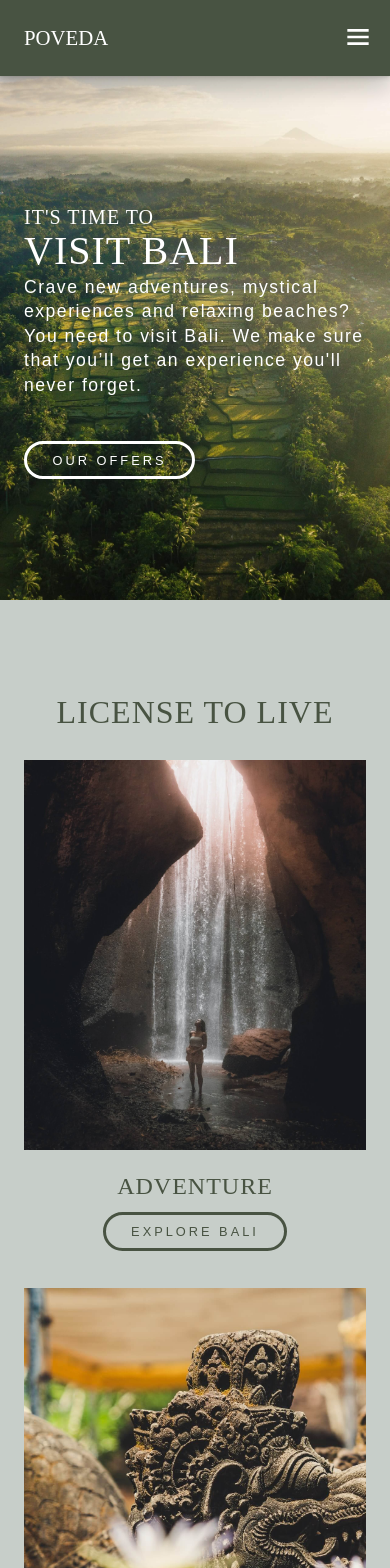
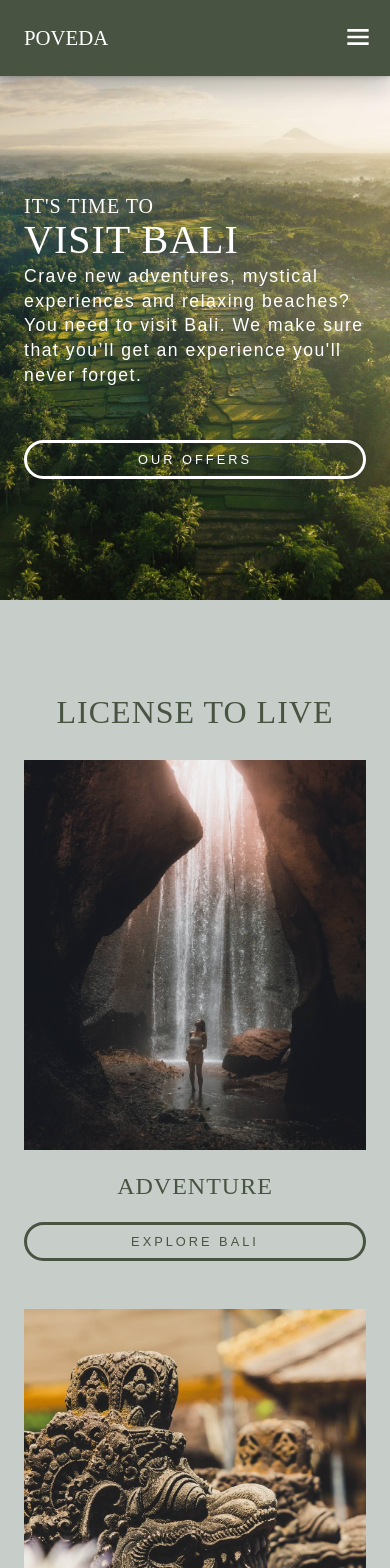
Before and after one commit to SutheeDev/react-poveda, a React (Vite) app in the folder client/: page / in a window 390 px wide. Shown: the top 1568 px of the page. Built offline with nearby package versions, Linux system fonts and the light colour scheme.

Commit message:
refactored all Button to be block display at small screen

```diff
--- a/client/src/components/Article.jsx
+++ b/client/src/components/Article.jsx
@@ -81,7 +81,7 @@ const Wrapper = styled.article`
     line-height: 1.8;
     letter-spacing: 2px;
   }
-  .btn {
+  /* .btn {
     display: block;
     text-align: center;
   }
@@ -89,7 +89,7 @@ const Wrapper = styled.article`
     .btn {
       display: inline;
     }
-  }
+  } */
   @media screen and (min-width: 950px) {
     padding: 0 0;
     .img-title {
--- a/client/src/components/Button.jsx
+++ b/client/src/components/Button.jsx
@@ -31,6 +31,8 @@ export default Button;
 
 const Wrapper = styled.div`
   .btn {
+    display: block;
+    text-align: center;
     width: 100%;
     font-family: var(--font-2);
     font-size: 0.8rem;
@@ -51,6 +53,7 @@ const Wrapper = styled.div`
   }
   @media screen and (min-width: 450px) {
     .btn {
+      display: inline;
       padding: 0.7em 3em;
     }
   }
--- a/client/src/components/GalleryColumn.jsx
+++ b/client/src/components/GalleryColumn.jsx
@@ -33,7 +33,7 @@ const Wrapper = styled.div`
     background-image: url(${(props) => props.img});
     background-size: cover;
     background-repeat: no-repeat;
-    background-position: 0 70%;
+    background-position: 50% 70%;
   }
   .sub-title {
     color: var(--green-2);
```
